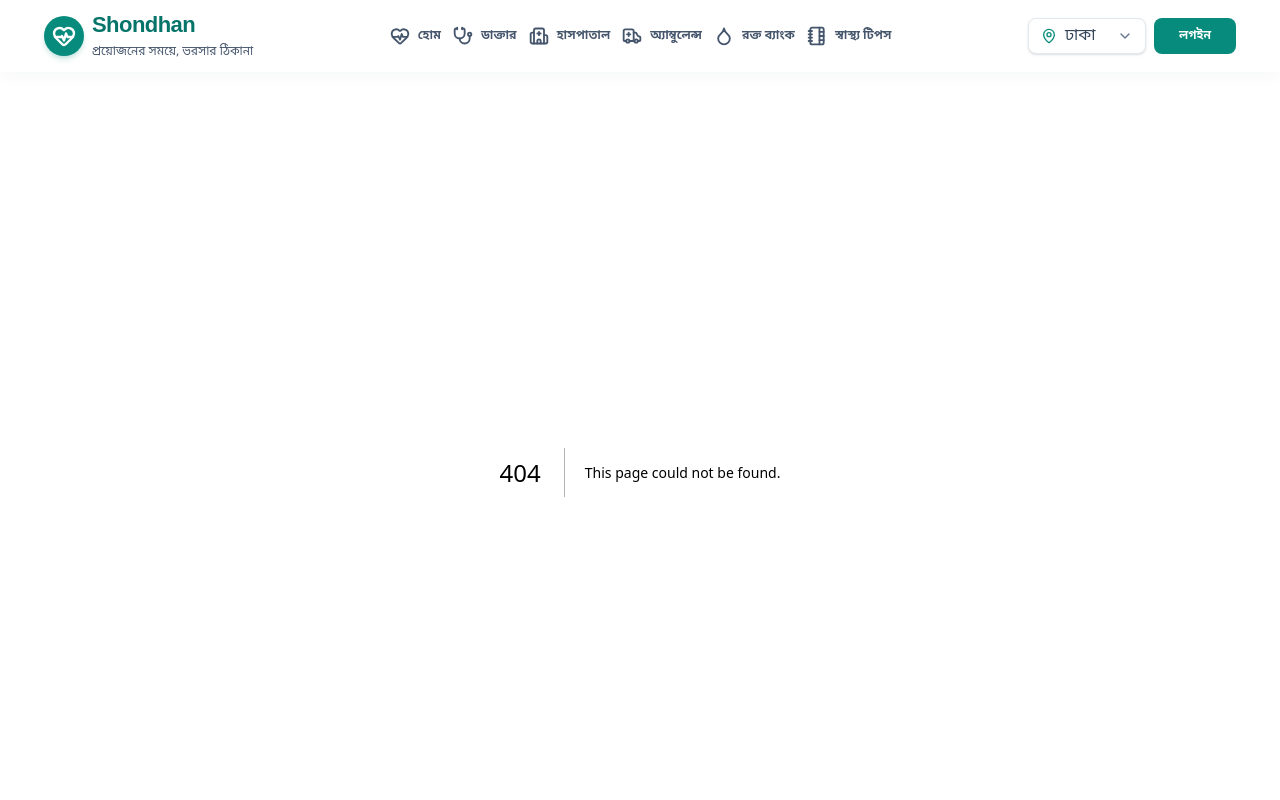
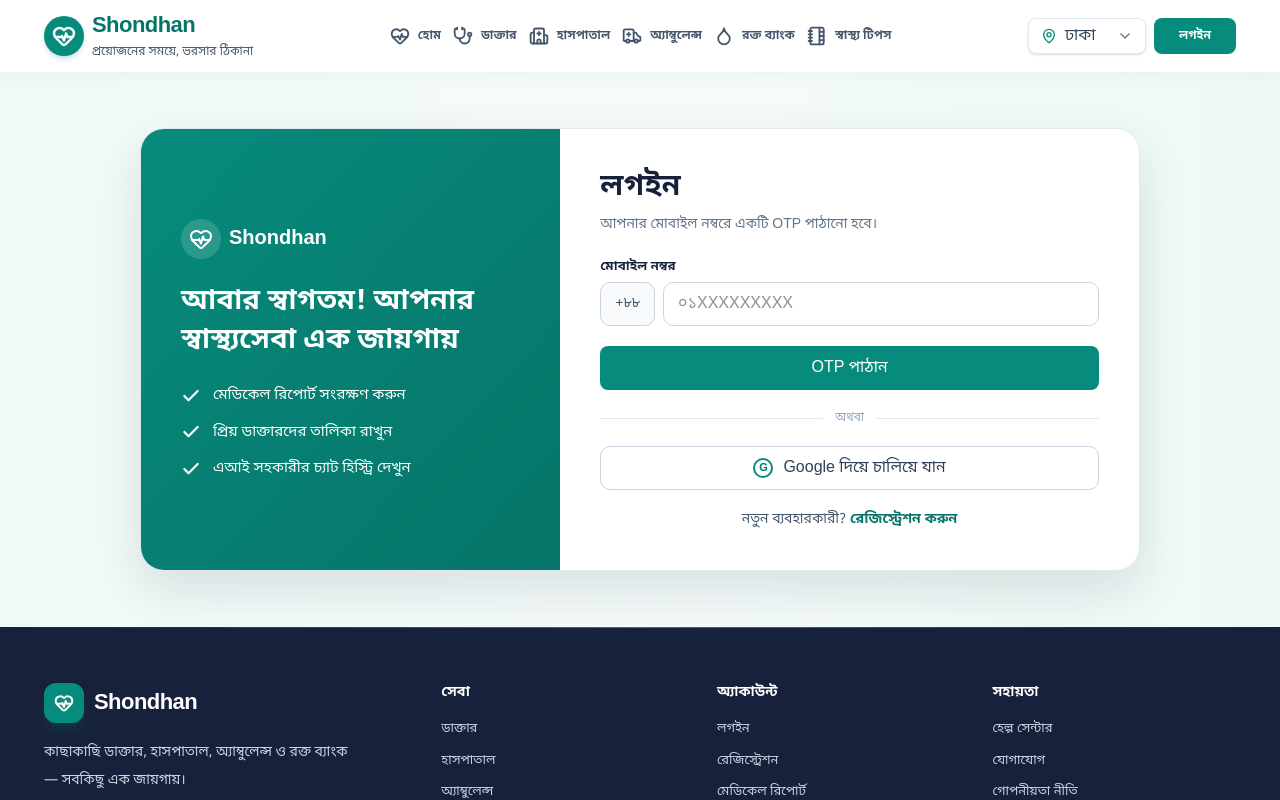
Before and after one commit to nazmul910/sondhan, a Next.js app: page /login in a window 1280 px wide. Before the commit this address had no page. Shown: the top 800 px of the page. Built offline with nearby package versions, Linux system fonts and the light colour scheme.

Commit message:
feat: add login page with authentication form and metadata

```diff
--- /dev/null
+++ b/src/app/login/page.tsx
@@ -0,0 +1,16 @@
+import type { Metadata } from "next";
+import AuthShell from "@/components/auth/AuthShell";
+import LoginForm from "@/components/auth/LoginForm";
+
+export const metadata: Metadata = {
+  title: "লগইন | Shondhan",
+  description: "মোবাইল নম্বর ও OTP দিয়ে আপনার Shondhan অ্যাকাউন্টে প্রবেশ করুন।",
+};
+
+export default function LoginPage() {
+  return (
+    <AuthShell points={["মেডিকেল রিপোর্ট সংরক্ষণ করুন", "প্রিয় ডাক্তারদের তালিকা রাখুন", "এআই সহকারীর চ্যাট হিস্ট্রি দেখুন"]} title="আবার স্বাগতম! আপনার স্বাস্থ্যসেবা এক জায়গায়">
+      <LoginForm />
+    </AuthShell>
+  );
+}
```
